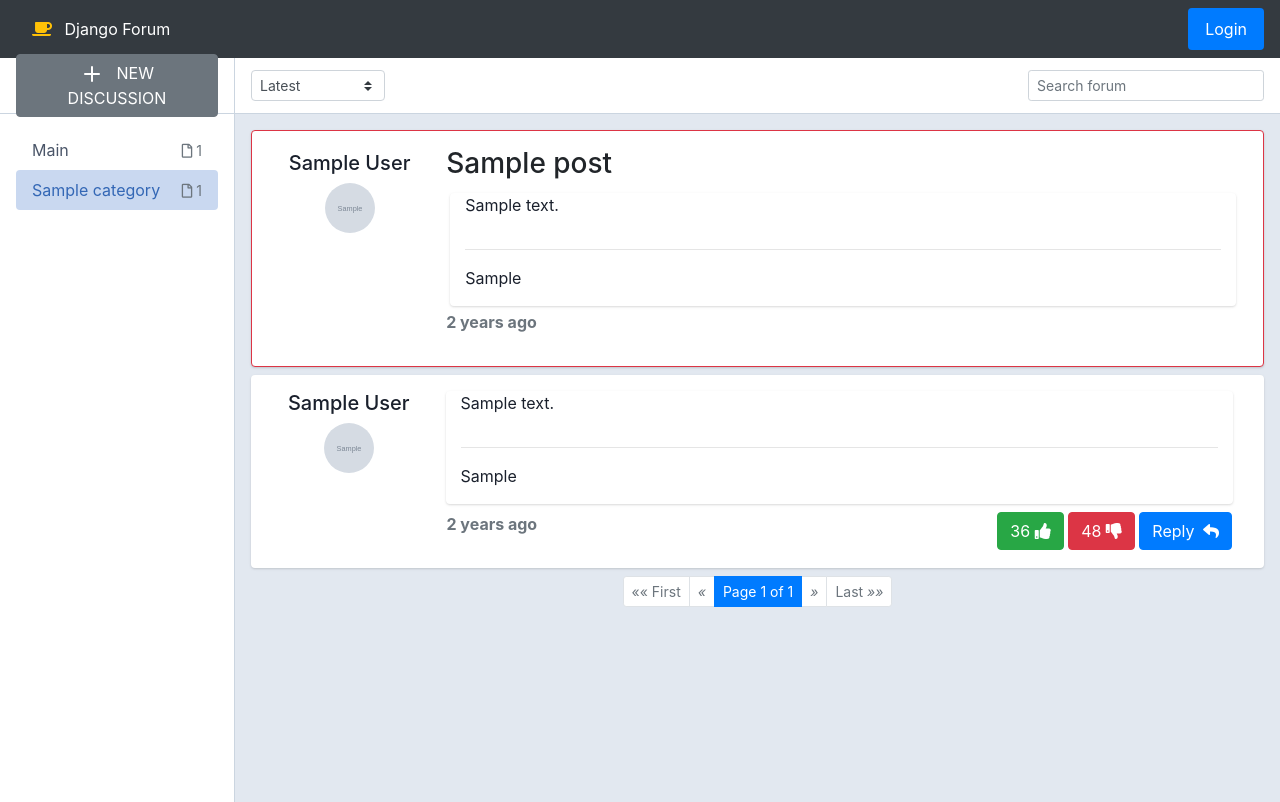
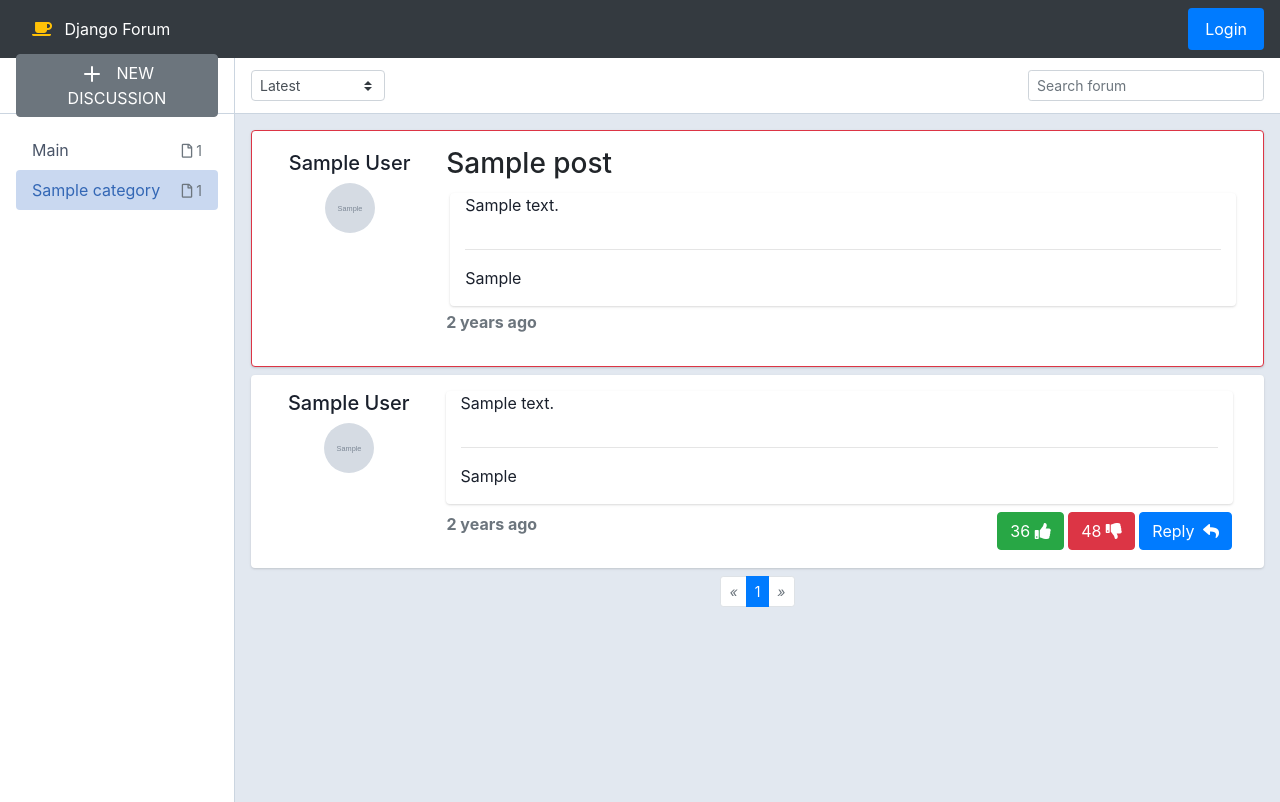
Before and after one commit to hoxas/forum, a Django app: a page that uses main/templates/main/post.html in a window 1280 px wide. Run offline with Django 4.2, Linux system fonts and the light colour scheme; tables that the repository leaves empty hold one stand-in row (values such as "Sample post"); grey boxes marked "Sample" are stand-in pictures; some libraries are stand-ins or nearby versions.

Commit message:
📝 + Better pagination fixes #15

```diff
--- a/main/templates/main/post.html
+++ b/main/templates/main/post.html
@@ -68,13 +68,6 @@
         {% if data.comments.has_previous %}
         <li class="page-item">
             <span class="page-link has-icon">
-                <a href="?page=1">
-                    <i class="material-icons">&laquo&laquo</i> First
-                </a>
-            </span>
-        </li>
-        <li class="page-item">
-            <span class="page-link has-icon">
                 <a href="?page={{data.comments.previous_page_number}}">
                     <i class="material-icons">&laquo</i>
                 </a>
@@ -83,21 +76,48 @@
         {% else %}
         <li class="page-item disabled">
             <span class="page-link has-icon">
-                &laquo&laquo First
-            </span>
-        </li>
-        <li class="page-item disabled">
-            <span class="page-link has-icon">
                 <i class="material-icons">&laquo</i>
             </span>
         </li>
         {% endif %}
 
+        {% for page in data.page_range %}
+        {% if page == data.comments.number %}
         <li class="page-item active">
             <span class="page-link">
-                Page {{data.comments.number}} of {{data.comments.paginator.num_pages}}
+                <a href="?page={{page}}" class="text-white">
+                    {{page}}
+                </a>
             </span>
         </li>
+        {% elif page == data.comments.paginator.ELLIPSIS %}
+        {% if forloop.counter < 5 %}
+        <li class="page-item">
+            <span class="page-link">
+                <a href="?page={{data.comments.number|add:'-4'}}">
+                    {{page}}
+                </a>
+            </span>
+        </li>
+        {% else %}
+        <li class="page-item">
+            <span class="page-link">
+                <a href="?page={{data.comments.number|add:'4'}}">
+                    {{page}}
+                </a>
+            </span>
+        </li>
+        {% endif %}
+        {% else %}
+        <li class="page-item">
+            <span class="page-link">
+                <a href="?page={{page}}">
+                    {{page}}
+                </a>
+            </span>
+        </li>
+        {% endif %}
+        {% endfor %}
 
         {% if data.comments.has_next %}
         <li class="page-item">
@@ -106,21 +126,10 @@
                 </a>
             </span>
         </li>
-        <li class="page-item">
-            <span class="page-link has-icon">
-                <a href="?page={{data.comments.paginator.num_pages}}">Last <i
-                        class="material-icons">&raquo&raquo</i></a>
-            </span>
-        </li>
         {% else %}
         <li class="page-item disabled">
             <span class="page-link has-icon">
                 <i class="material-icons">&raquo</i>
-            </span>
-        </li>
-        <li class="page-item disabled">
-            <span class="page-link has-icon">
-                Last <i class="material-icons">&raquo&raquo</i>
             </span>
         </li>
         {% endif %}
```
Also changed, not shown: main/templates/main/index.html (+33 -23 lines).
